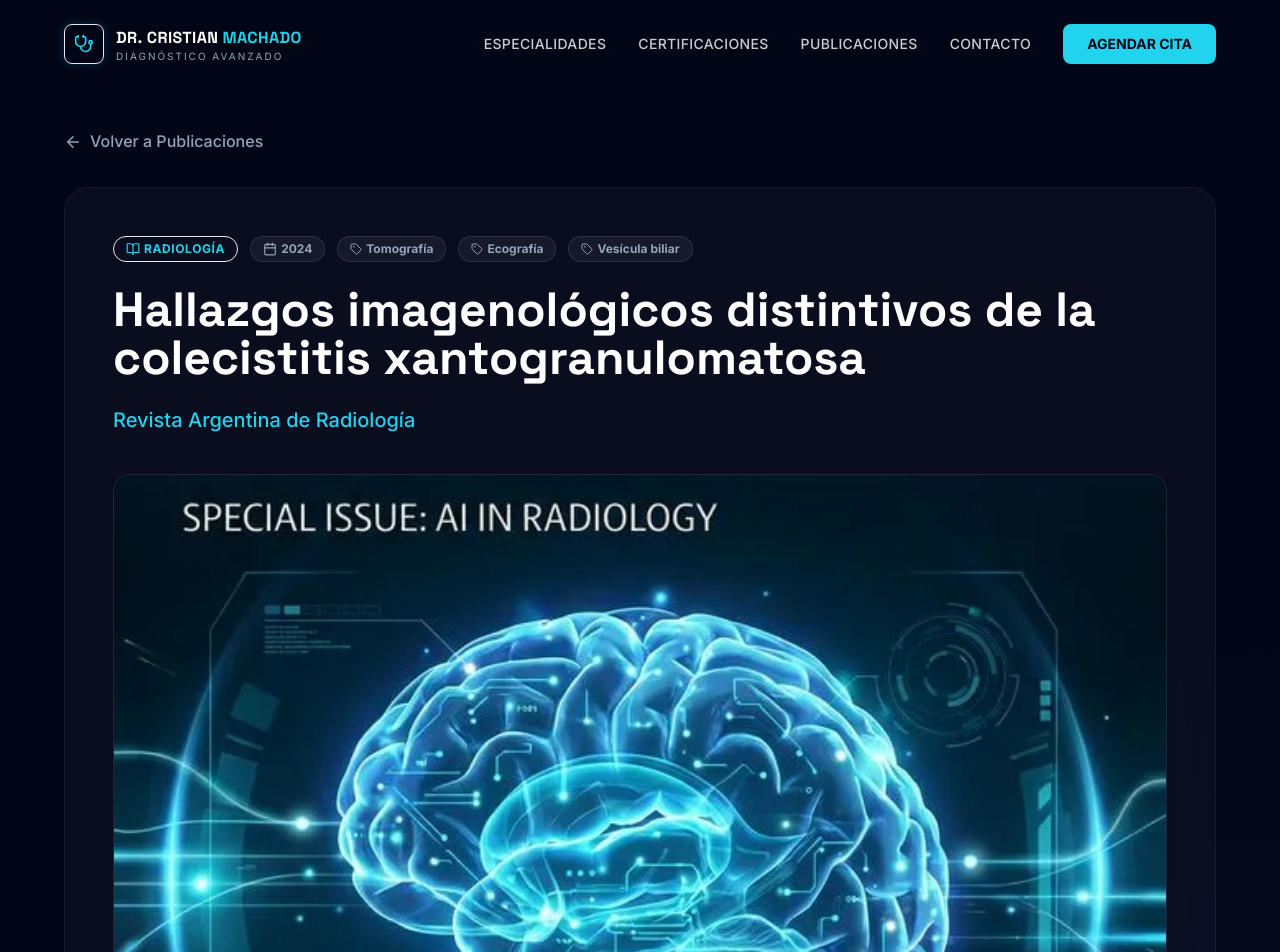
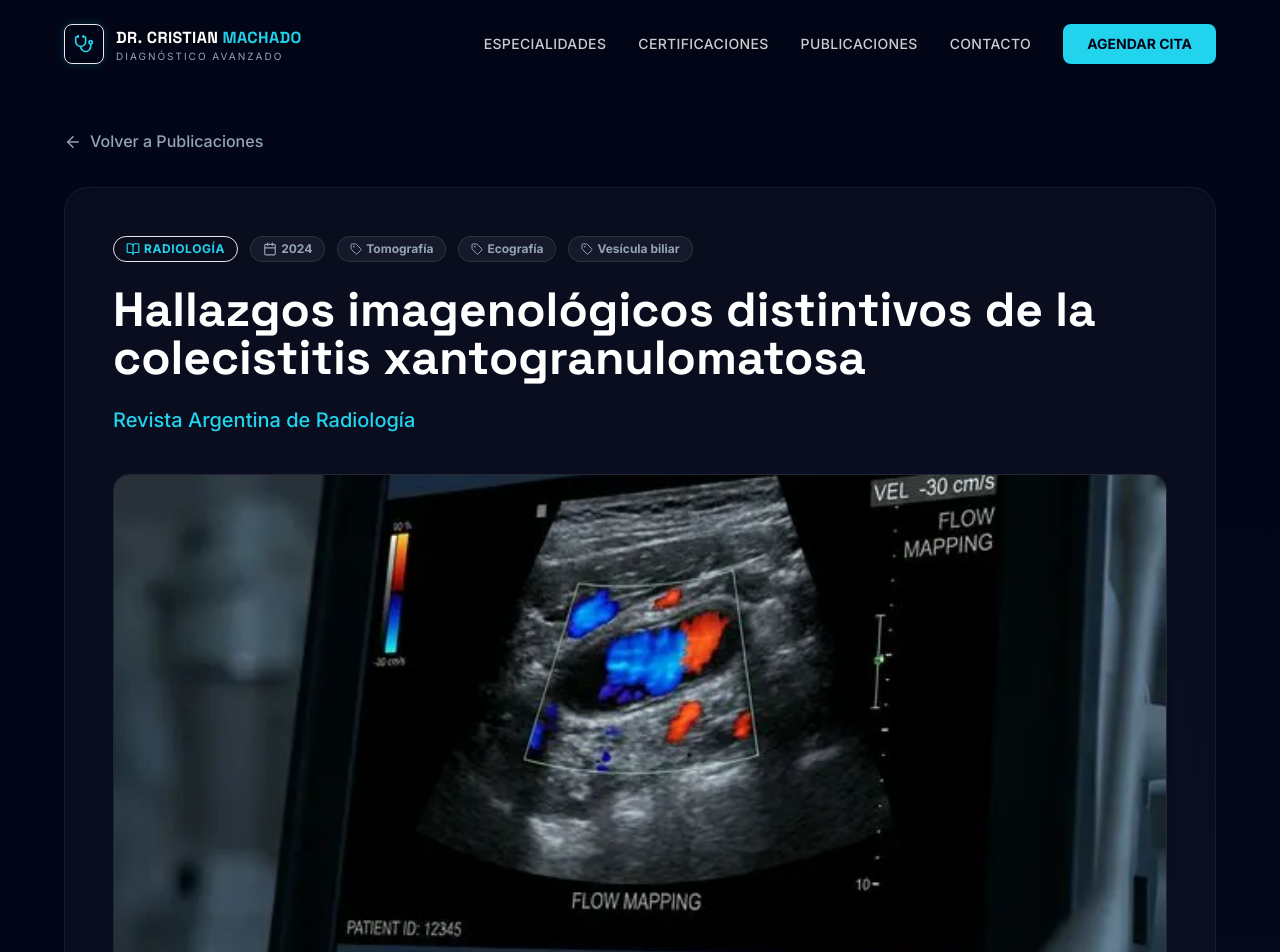
Before and after one commit to juancamilosalazarrestrepo/doctorPage, a Next.js app: page /publicaciones/colecistitis-xantogranulomatosa in a window 1280 px wide. Shown: the top 952 px of the page. Built offline with nearby package versions, Linux system fonts and the light colour scheme.

Commit message:
articulos

```diff
--- a/src/data/articles.js
+++ b/src/data/articles.js
@@ -7,8 +7,8 @@ export const articlesData = [
         category: 'Radiología',
         description: 'Análisis detallado de los hallazgos imagenológicos característicos que permiten diferenciar la colecistitis xantogranulomatosa de otras patologías vesiculares.',
         abstract: 'La colecistitis xantogranulomatosa es una variante infrecuente de inflamación crónica de la vesícula biliar. Este artículo profundiza en las características radiológicas clave evidenciadas en tomografía y ecografía, facilitando un diagnóstico diferencial preciso, crucial para evitar intervenciones quirúrgicas innecesariamente agresivas por sospecha de malignidad.',
-        image: '/article_ai_radiology.webp',
-        banner: '/article_ai_radiology.webp',
+        image: '/article_doppler.webp',
+        banner: '/article_doppler.webp',
         tags: ['Tomografía', 'Ecografía', 'Vesícula biliar'],
         link: 'https://www.scielo.org.ar/pdf/rar/v88n1/1852-9992-rar-88-1-31.pdf'
     },
```
